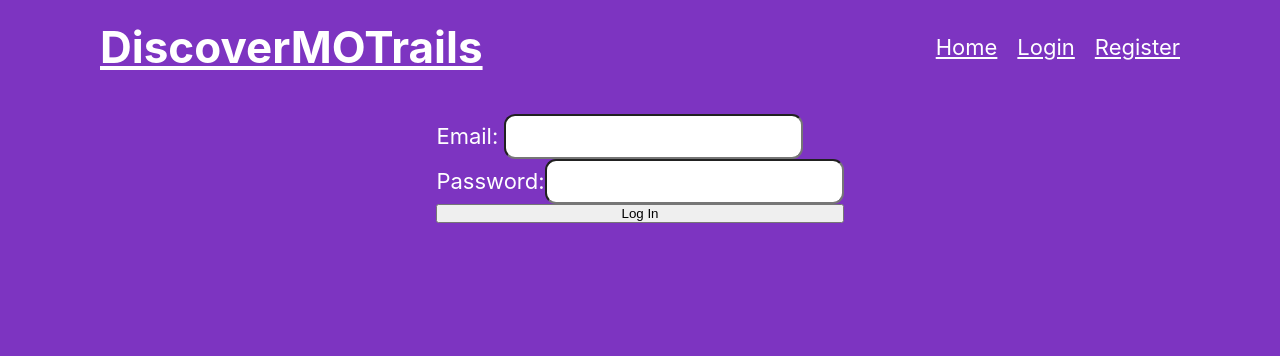
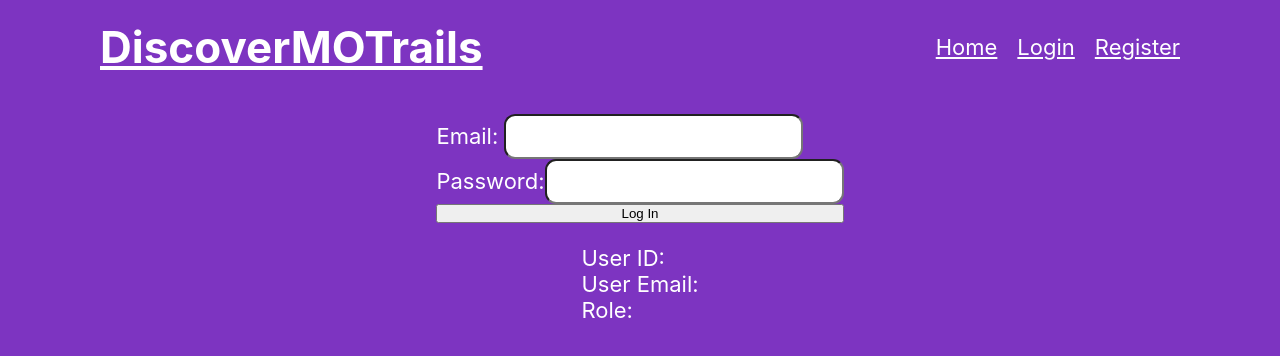
Before and after one commit to schmidward/DiscoverMOTrailsDev, a React (Create React App) app: page /login in a window 1280 px wide. Shown: the top 356 px of the page. Built offline with nearby package versions, Linux system fonts and the light colour scheme.

Commit message:
Updates to Login form to show grabbed user data

```diff
--- a/src/components/login/login.jsx
+++ b/src/components/login/login.jsx
@@ -8,7 +8,7 @@ export default function Login() {
   const [username, setUserName] = useState();
   const [password, setPassword] = useState();
   const [basicAuth, setBasicAuth] = useState();
-  const [data, setData] = useState();
+  const [userData, setUserData] = useState("");
 
 //   const handleSubmit = async e => {
 //     e.preventDefault();
@@ -29,7 +29,7 @@ export default function Login() {
 
   async function getUser(auth) {
 
-      const data = await (
+      const response = await (
         await fetch('http://localhost:8080/user', {
         method: 'GET',
         headers: {
@@ -37,9 +37,12 @@ export default function Login() {
           'Authorization': auth
 
       }
-      })).json();
+      }));
+      console.log(response);
+      const data = await(response.json());
       console.log(data);
-      return data;
+
+      return setUserData(data);
      }
 
   const onSubmit = (data) => {
@@ -72,6 +75,8 @@ export default function Login() {
     <>
     <div className='login-wrapper'>
       <form className="form" onSubmit={handleSubmit(onSubmit)}>
+          {/* TODO: Reset Login form values after successful login */}
+
           <div className="label-wrapper">
               <label htmlFor="username">Email: </label>
               <input
@@ -91,7 +96,11 @@ export default function Login() {
 
           <input type="submit" value="Log In" />
       </form>
-
+        <div>
+          <p>User ID: {userData.id}</p>
+          <p>User Email: {userData.email}</p>
+          <p>Role: {userData.role}</p>
+        </div>
 
     </div>
     </>
--- a/src/components/register/register.jsx
+++ b/src/components/register/register.jsx
@@ -54,8 +54,6 @@ const Register = () => {
             setErrMsg("Invalid Entry")
             return;
         }
-
-        console.log(JSON.stringify({ email, pwd, role}));
 
         try {
             const response = await axios.post(
```
